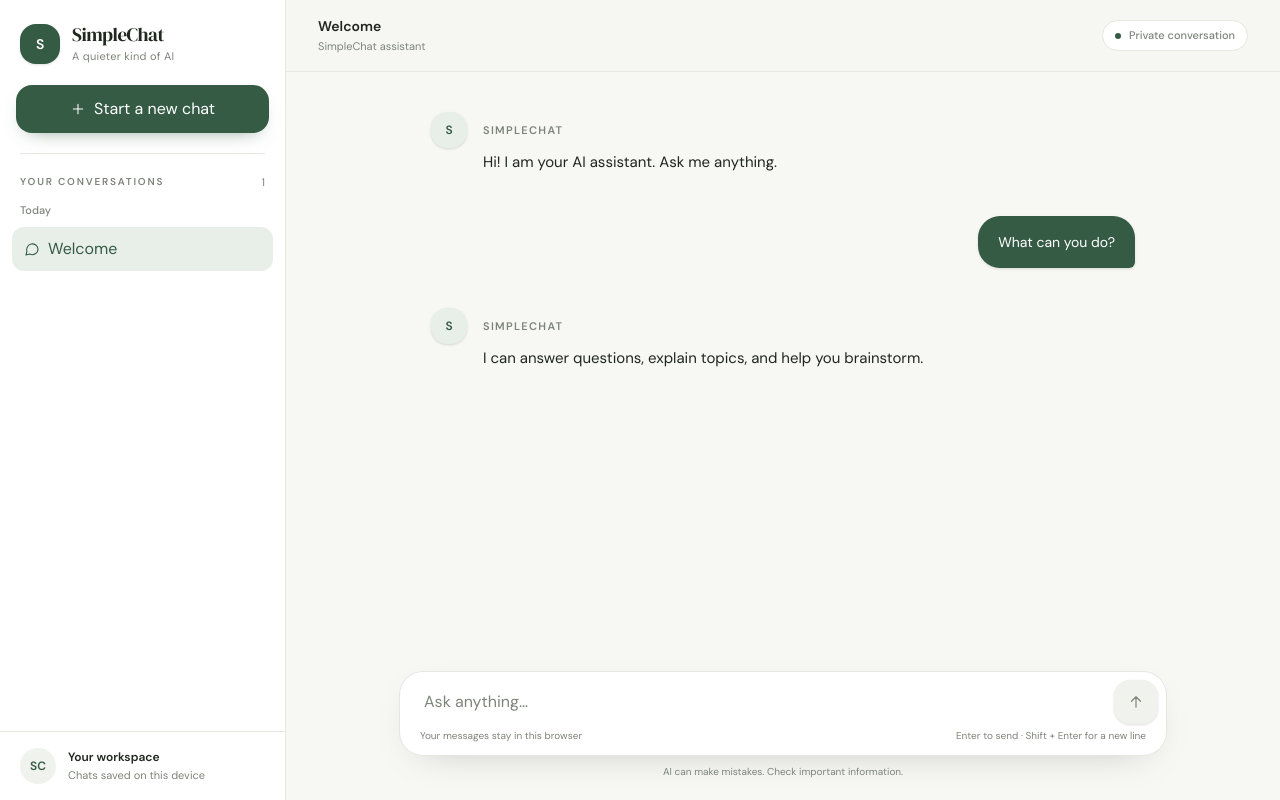
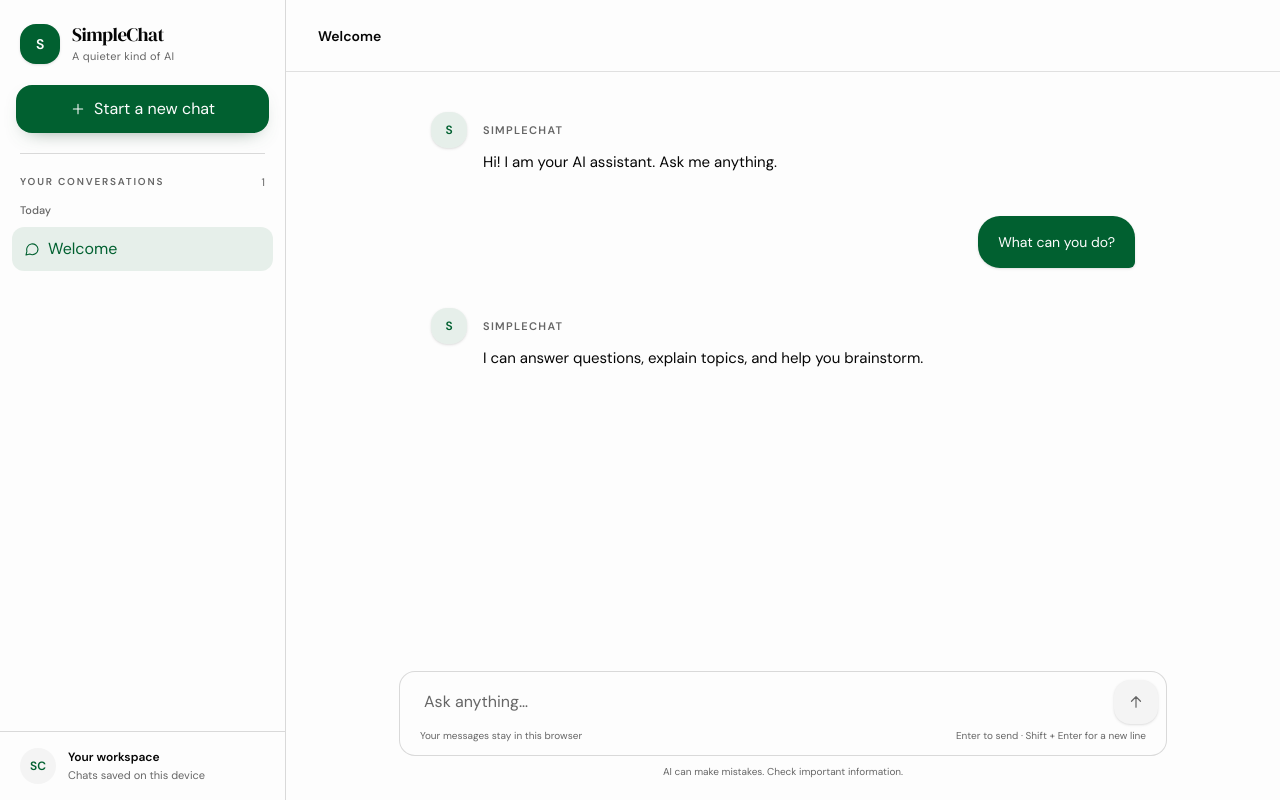
Before and after one commit to LaDonaAmor/simplechat.ai, a React (Vite) app: page / in a window 1280 px wide. Built offline with nearby package versions, Linux system fonts and the light colour scheme.

Commit message:
chore: clean up UI components and refine styles for better consistency

```diff
--- a/src/components/ChatWindow.tsx
+++ b/src/components/ChatWindow.tsx
@@ -67,14 +67,6 @@ export default function ChatWindow({
           <p className="truncate text-sm font-semibold text-ink">
             {conversation.title}
           </p>
-          <p className="mt-0.5 text-[11px] text-muted">SimpleChat assistant</p>
-        </div>
-
-        <div className="hidden items-center gap-2 rounded-full border border-line bg-surface px-3 py-1.5 sm:flex">
-          <span className="h-1.5 w-1.5 rounded-full bg-accent" />
-          <span className="text-[11px] font-medium text-muted">
-            Private conversation
-          </span>
         </div>
       </header>
 
--- a/src/components/Composer.tsx
+++ b/src/components/Composer.tsx
@@ -37,7 +37,7 @@ export default function Composer({ onSend, disabled = false }: ComposerProps) {
             event.preventDefault();
             handleSend();
           }}
-          className="rounded-3xl border border-line bg-surface p-2 shadow-[0_12px_40px_-24px_rgb(31_43_34/35%)] transition focus-within:border-accent/40 focus-within:ring-4 focus-within:ring-accent/10"
+          className="rounded-2xl border border-line bg-surface p-2"
         >
           <div className="flex items-end gap-2">
             <textarea
--- a/src/components/EmptyState.tsx
+++ b/src/components/EmptyState.tsx
@@ -24,13 +24,6 @@ export default function EmptyState({
   return (
     <div className="mx-auto flex min-h-full w-full max-w-3xl flex-col justify-center px-5 py-12 sm:px-8">
       <div className="mb-9 max-w-xl">
-        <div className="mb-5 inline-flex items-center gap-2 rounded-full border border-line bg-surface px-3 py-1.5">
-          <span className="h-1.5 w-1.5 rounded-full bg-accent" />
-          <span className="text-[10px] font-semibold uppercase tracking-[0.14em] text-muted">
-            A fresh conversation
-          </span>
-        </div>
-
         <h1 className="font-serif text-[38px] leading-[1.08] tracking-tight text-ink sm:text-5xl">
           A little curiosity
           <br />
--- a/src/index.css
+++ b/src/index.css
@@ -19,16 +19,16 @@
 
 :root {
   color-scheme: light;
-  --c-paper: #f7f7f3;
-  --c-surface: #ffffff;
-  --c-surface-2: #f0f2ed;
-  --c-ink: #20271f;
-  --c-muted: #7d857b;
-  --c-line: #e5e8e1;
-  --c-accent: #355b45;
-  --c-accent-soft: #e8efe9;
-  --c-on-accent: #ffffff;
-  --c-danger: #b34444;
+  --c-paper: #fdfdfd;
+  --c-surface: #fdfdfd;
+  --c-surface-2: #f4f4f4;
+  --c-ink: #060606;
+  --c-muted: #666666;
+  --c-line: rgb(6 6 6 / 14%);
+  --c-accent: #016030;
+  --c-accent-soft: rgb(1 96 48 / 9%);
+  --c-on-accent: #fdfdfd;
+  --c-danger: #060606;
 }
 
 * {
@@ -75,6 +75,11 @@ button {
   outline-offset: 3px;
 }
 
+textarea:focus-visible {
+  outline: none;
+  box-shadow: none;
+}
+
 dialog {
   color: var(--c-ink);
 }
```
